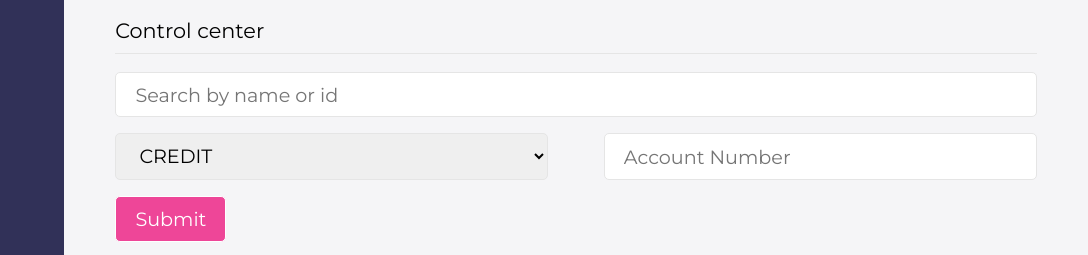
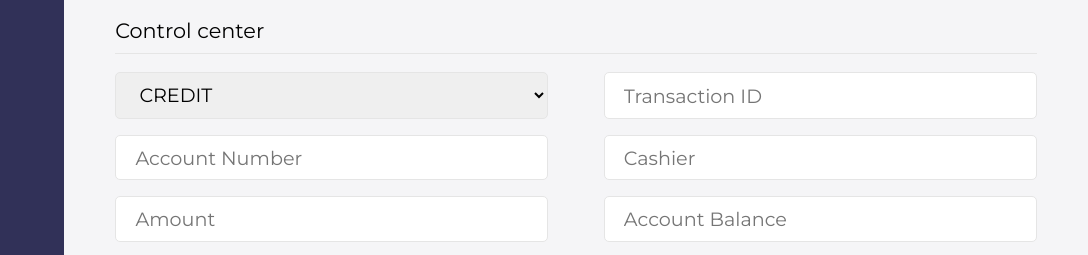
Before and after one commit to iykeevans/banka, a plain HTML site: page UI/staff/control.html in a window 1280 px wide. Shown: the top 255 px of the page, 192-1280 px from the left. Drawn offline with nearby package versions, Linux system fonts and the light colour scheme; files whose address does not match are found by name.

Commit message:
feat (UI): implement staff debit account [delivers #164913339]

```diff
--- a/UI/staff/control.html
+++ b/UI/staff/control.html
@@ -190,15 +190,21 @@
         </div>
 
         <form>
-          <div>
-            <input type="search" placeholder="Search by name or id" class="form__input" style="width: 100%;">
+          <div class="form__wrapper flexed spaced">
+            <select name="" id="" class="form__input">
+              <option disabled>Choose Action</option>
+              <option>CREDIT</option>
+              <option>DEBIT</option>
+            </select>
+            <input type="email" placeholder="Transaction ID" class="form__input">
           </div>
           <div class="form__wrapper flexed spaced">
-            <select name="" id="" class="form__input">
-              <option disabled>Choose Account</option>
-              <option>CREDIT</option>
-            </select>
             <input type="email" placeholder="Account Number" class="form__input">
+            <input type="email" placeholder="Cashier" class="form__input">
+          </div>
+          <div class="form__wrapper flexed spaced">
+            <input type="email" placeholder="Amount" class="form__input">
+            <input type="email" placeholder="Account Balance" class="form__input">
           </div>
 
           <button class="form__button secondary--bg">Submit</button>
```
